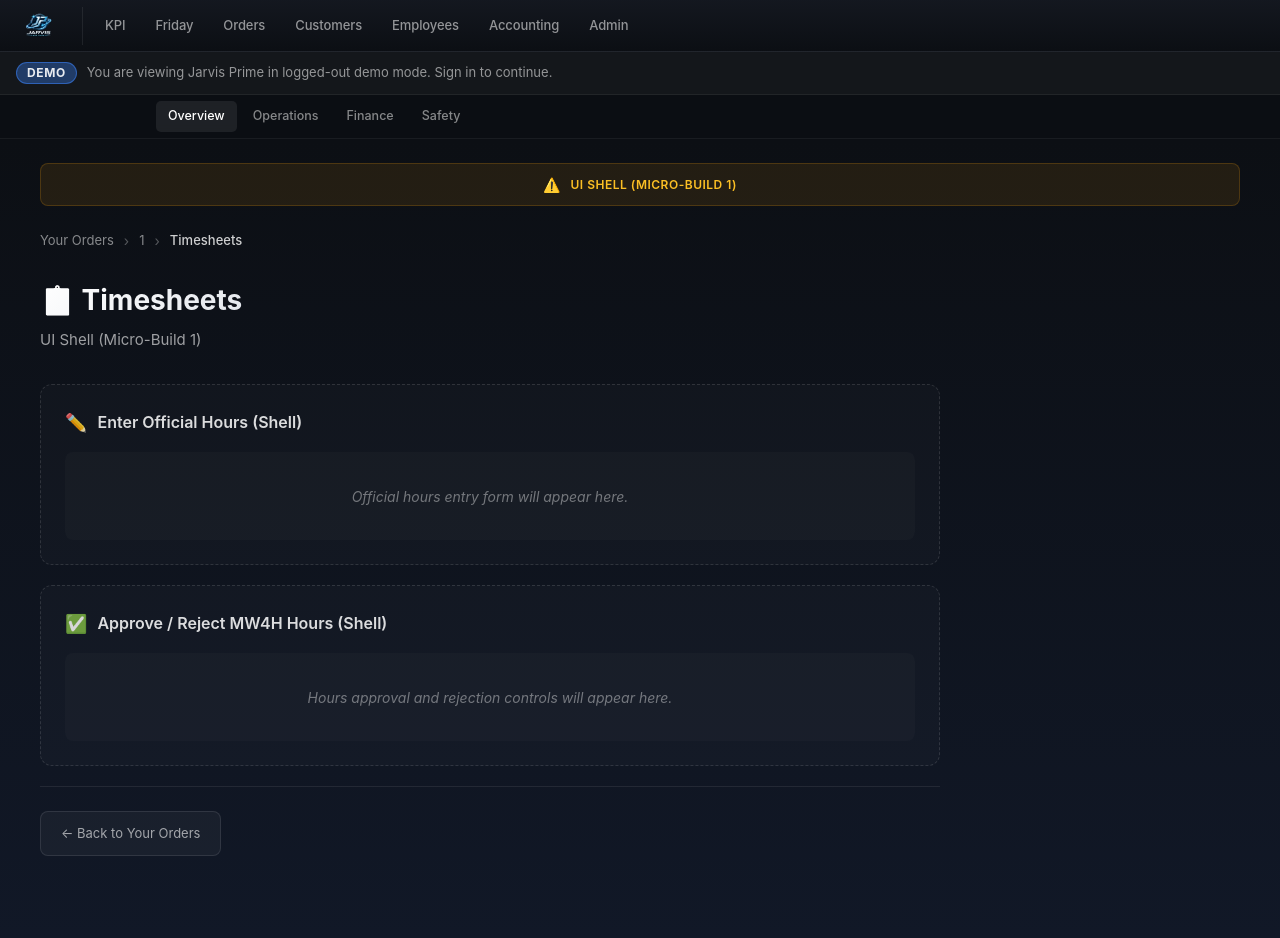
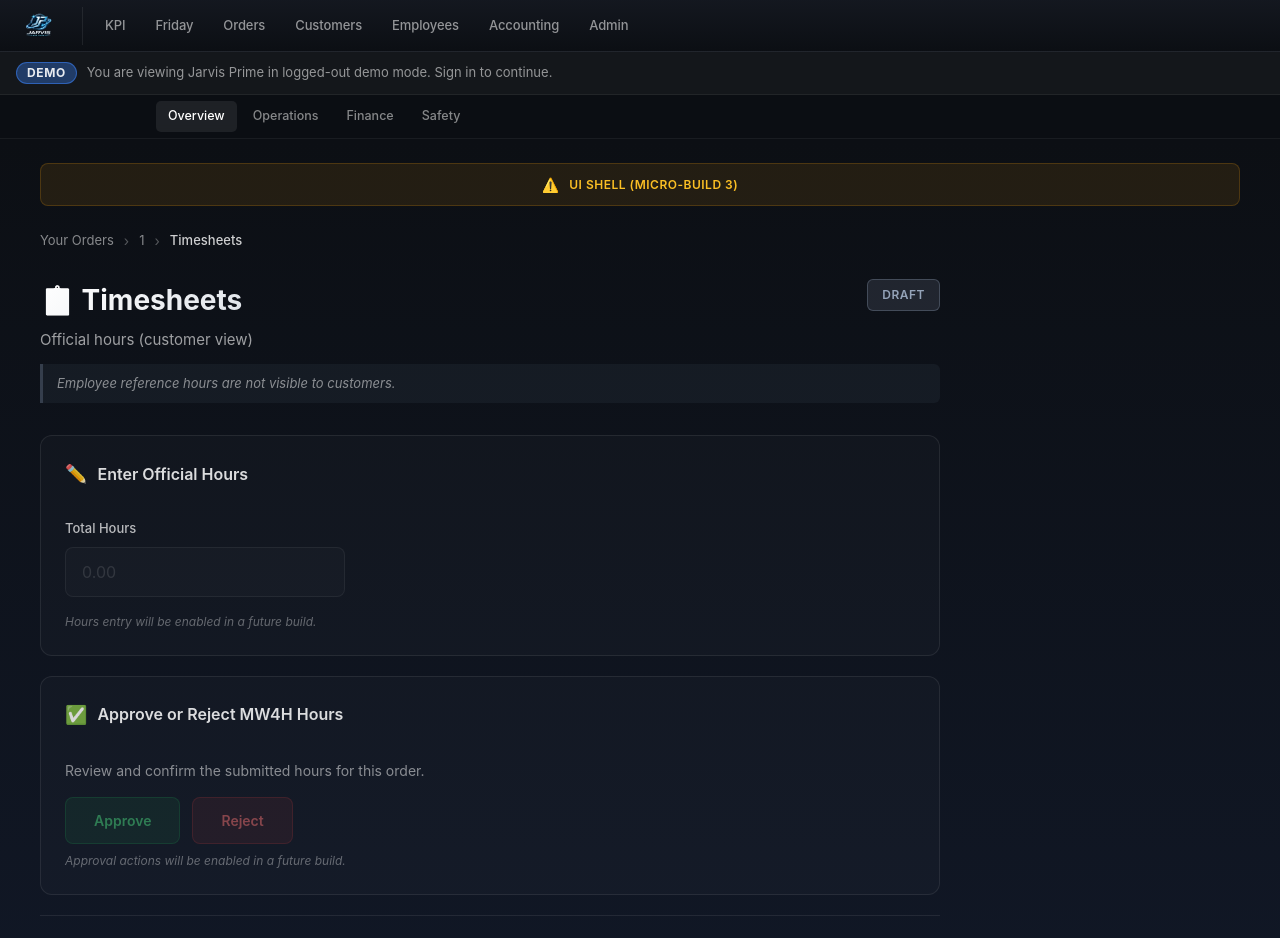
Before and after one commit to raush73/jarvis, a Next.js app in the folder 03_frontend/: page /customer/orders/1/timesheets in a window 1280 px wide. Shown: the top 938 px of the page. Built offline with nearby package versions, Linux system fonts and the light colour scheme.

Commit message:
UI: customer timesheets entry + approve/reject shell (micro-build 3)

```diff
--- a/03_frontend/app/customer/orders/[id]/timesheets/page.tsx
+++ b/03_frontend/app/customer/orders/[id]/timesheets/page.tsx
@@ -3,20 +3,24 @@
 import { useParams, useRouter } from 'next/navigation';
 
 /**
- * Customer Timesheets Page — UI Shell
+ * Customer Timesheets Page — Micro-Build 3
  *
  * Customer-facing timesheet view for order-scoped hours.
- * Shows official hours entry shell and approve/reject shell placeholders ONLY.
+ * Shows official hours entry shell and approve/reject shell (UI only).
  *
- * DOES NOT SHOW (CUSTOMER MAY NOT SEE):
- * - Employee reference hours
+ * VISIBILITY LOCKS (ABSOLUTE — CUSTOMER MAY NOT SEE):
+ * - Employee-entered reference hours
  * - Discrepancies
  * - Internal notes
+ * - Review history
  *
  * Route: /customer/orders/[id]/timesheets
  *
- * Micro-Build 1: Shell only.
+ * Micro-Build 3: Official hours entry shell + Approve/Reject shell.
  */
+
+// Mock status for UI demonstration (static, no logic)
+const MOCK_STATUS: 'Draft' | 'Submitted' | 'Finalized' = 'Draft';
 
 export default function CustomerTimesheetsPage() {
   const params = useParams();
@@ -28,7 +32,7 @@ export default function CustomerTimesheetsPage() {
       {/* Demo Banner */}
       <div className="demo-banner">
         <span className="demo-icon">⚠️</span>
-        <span className="demo-text">UI Shell (Micro-Build 1)</span>
+        <span className="demo-text">UI Shell (Micro-Build 3)</span>
       </div>
 
       {/* Breadcrumb Navigation */}
@@ -46,29 +50,70 @@ export default function CustomerTimesheetsPage() {
 
       {/* Page Header */}
       <header className="page-header">
-        <h1 className="page-title">📋 Timesheets</h1>
-        <p className="page-subtitle">UI Shell (Micro-Build 1)</p>
+        <div className="header-row">
+          <div className="header-text">
+            <h1 className="page-title">📋 Timesheets</h1>
+            <p className="page-subtitle">Official hours (customer view)</p>
+          </div>
+          {/* Status Badge (mock/static UI only) */}
+          <div className="status-badge" data-status={MOCK_STATUS.toLowerCase()}>
+            {MOCK_STATUS}
+          </div>
+        </div>
+        <p className="visibility-notice">Employee reference hours are not visible to customers.</p>
       </header>
 
-      {/* Section: Enter Official Hours (Shell) */}
-      <section className="shell-section">
+      {/* Section: Enter Official Hours */}
+      <section className="content-section">
         <h2 className="section-title">
           <span className="section-icon">✏️</span>
-          Enter Official Hours (Shell)
+          Enter Official Hours
         </h2>
-        <div className="section-placeholder">
-          <span className="placeholder-text">Official hours entry form will appear here.</span>
+        <div className="section-body">
+          <div className="hours-entry-shell">
+            <label className="hours-label" htmlFor="total-hours">Total Hours</label>
+            <input
+              id="total-hours"
+              type="number"
+              className="hours-input"
+              placeholder="0.00"
+              disabled
+              aria-label="Total hours input (disabled placeholder)"
+            />
+            <p className="input-hint">Hours entry will be enabled in a future build.</p>
+          </div>
         </div>
       </section>
 
-      {/* Section: Approve / Reject MW4H Hours (Shell) */}
-      <section className="shell-section">
+      {/* Section: Approve / Reject MW4H Hours */}
+      <section className="content-section">
         <h2 className="section-title">
           <span className="section-icon">✅</span>
-          Approve / Reject MW4H Hours (Shell)
+          Approve or Reject MW4H Hours
         </h2>
-        <div className="section-placeholder">
-          <span className="placeholder-text">Hours approval and rejection controls will appear here.</span>
+        <div className="section-body">
+          <p className="section-description">
+            Review and confirm the submitted hours for this order.
+          </p>
+          <div className="action-buttons">
+            <button
+              type="button"
+              className="action-btn approve-btn"
+              disabled
+              aria-label="Approve hours (disabled)"
+            >
+              Approve
+            </button>
+            <button
+              type="button"
+              className="action-btn reject-btn"
+              disabled
+              aria-label="Reject hours (disabled)"
+            >
+              Reject
+            </button>
+          </div>
+          <p className="input-hint">Approval actions will be enabled in a future build.</p>
         </div>
       </section>
 
@@ -153,6 +198,18 @@ export default function CustomerTimesheetsPage() {
           max-width: 900px;
         }
 
+        .header-row {
+          display: flex;
+          align-items: flex-start;
+          justify-content: space-between;
+          gap: 20px;
+          margin-bottom: 12px;
+        }
+
+        .header-text {
+          flex: 1;
+        }
+
         .page-title {
           margin: 0 0 8px 0;
           font-size: 28px;
@@ -169,10 +226,50 @@ export default function CustomerTimesheetsPage() {
           color: rgba(255, 255, 255, 0.6);
         }
 
-        /* Shell Sections */
-        .shell-section {
+        /* Status Badge */
+        .status-badge {
+          padding: 6px 14px;
+          border-radius: 6px;
+          font-size: 12px;
+          font-weight: 600;
+          text-transform: uppercase;
+          letter-spacing: 0.5px;
+          white-space: nowrap;
+        }
+
+        .status-badge[data-status="draft"] {
+          background: rgba(148, 163, 184, 0.15);
+          color: #94a3b8;
+          border: 1px solid rgba(148, 163, 184, 0.3);
+        }
+
+        .status-badge[data-status="submitted"] {
+          background: rgba(59, 130, 246, 0.15);
+          color: #60a5fa;
+          border: 1px solid rgba(59, 130, 246, 0.3);
+        }
+
+        .status-badge[data-status="finalized"] {
+          background: rgba(34, 197, 94, 0.15);
+          color: #4ade80;
+          border: 1px solid rgba(34, 197, 94, 0.3);
+        }
+
+        .visibility-notice {
+          margin: 0;
+          padding: 10px 14px;
+          background: rgba(100, 116, 139, 0.1);
+          border-left: 3px solid rgba(100, 116, 139, 0.4);
+          border-radius: 0 6px 6px 0;
+          font-size: 13px;
+          color: rgba(255, 255, 255, 0.5);
+          font-style: italic;
+        }
+
+        /* Content Sections */
+        .content-section {
           background: rgba(255, 255, 255, 0.02);
-          border: 1px dashed rgba(255, 255, 255, 0.12);
+          border: 1px solid rgba(255, 255, 255, 0.08);
           border-radius: 12px;
           padding: 24px;
           margin-bottom: 20px;
@@ -193,17 +290,87 @@ export default function CustomerTimesheetsPage() {
           font-size: 18px;
         }
 
-        .section-placeholder {
-          padding: 32px;
-          background: rgba(255, 255, 255, 0.02);
-          border-radius: 8px;
-          text-align: center;
+        .section-body {
+          padding: 16px 0 0 0;
         }
 
-        .placeholder-text {
+        .section-description {
+          margin: 0 0 16px 0;
           font-size: 14px;
+          color: rgba(255, 255, 255, 0.5);
+        }
+
+        /* Hours Entry Shell */
+        .hours-entry-shell {
+          display: flex;
+          flex-direction: column;
+          gap: 8px;
+          max-width: 280px;
+        }
+
+        .hours-label {
+          font-size: 13px;
+          font-weight: 500;
+          color: rgba(255, 255, 255, 0.7);
+        }
+
+        .hours-input {
+          padding: 12px 16px;
+          background: rgba(255, 255, 255, 0.03);
+          border: 1px solid rgba(255, 255, 255, 0.1);
+          border-radius: 8px;
+          font-size: 16px;
           color: rgba(255, 255, 255, 0.4);
+          outline: none;
+          transition: border-color 0.15s ease;
+        }
+
+        .hours-input:disabled {
+          cursor: not-allowed;
+          opacity: 0.6;
+        }
+
+        .input-hint {
+          margin: 8px 0 0 0;
+          font-size: 12px;
+          color: rgba(255, 255, 255, 0.35);
           font-style: italic;
+        }
+
+        /* Action Buttons */
+        .action-buttons {
+          display: flex;
+          gap: 12px;
+          margin-bottom: 8px;
+        }
+
+        .action-btn {
+          padding: 12px 28px;
+          border-radius: 8px;
+          font-size: 14px;
+          font-weight: 600;
+          cursor: not-allowed;
+          transition: all 0.15s ease;
+        }
+
+        .approve-btn {
+          background: rgba(34, 197, 94, 0.15);
+          border: 1px solid rgba(34, 197, 94, 0.3);
+          color: #4ade80;
+        }
+
+        .approve-btn:disabled {
+          opacity: 0.5;
+        }
+
+        .reject-btn {
+          background: rgba(239, 68, 68, 0.15);
+          border: 1px solid rgba(239, 68, 68, 0.3);
+          color: #f87171;
+        }
+
+        .reject-btn:disabled {
+          opacity: 0.5;
         }
 
         /* Footer */
```
